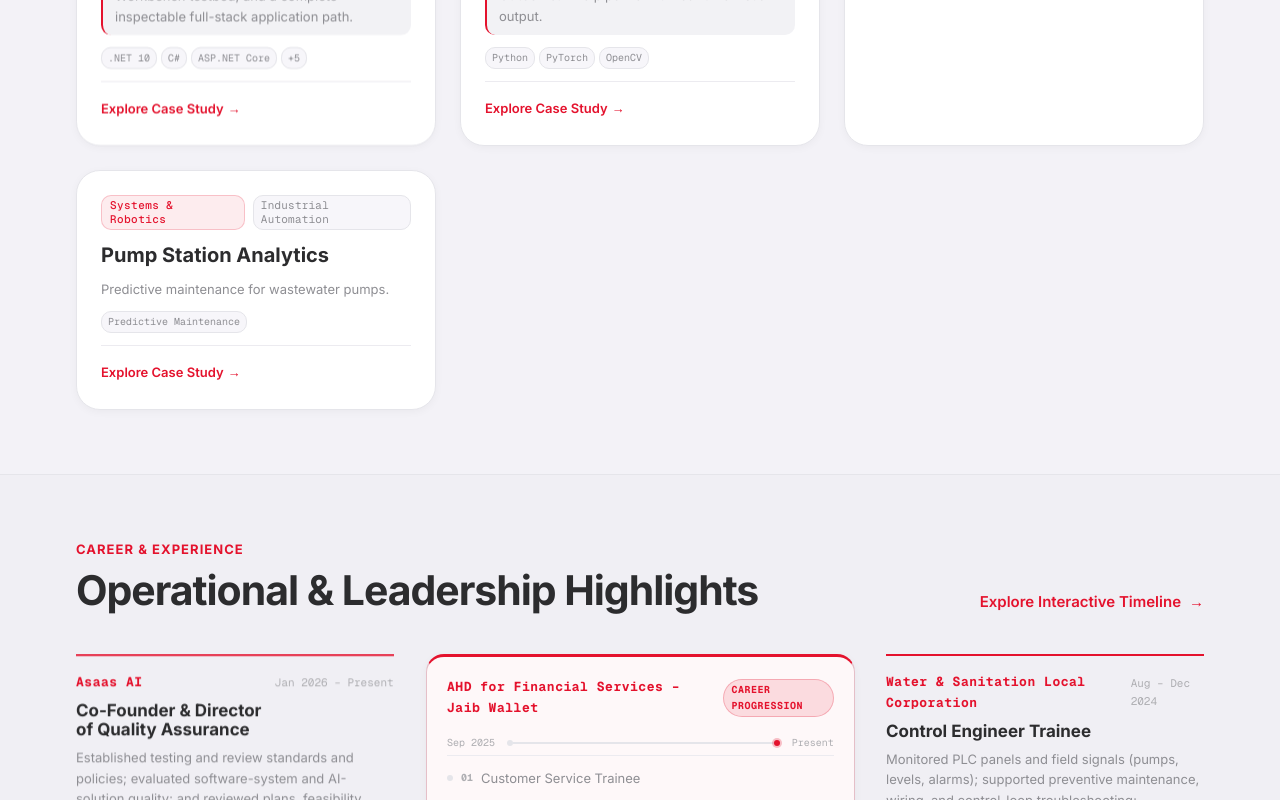
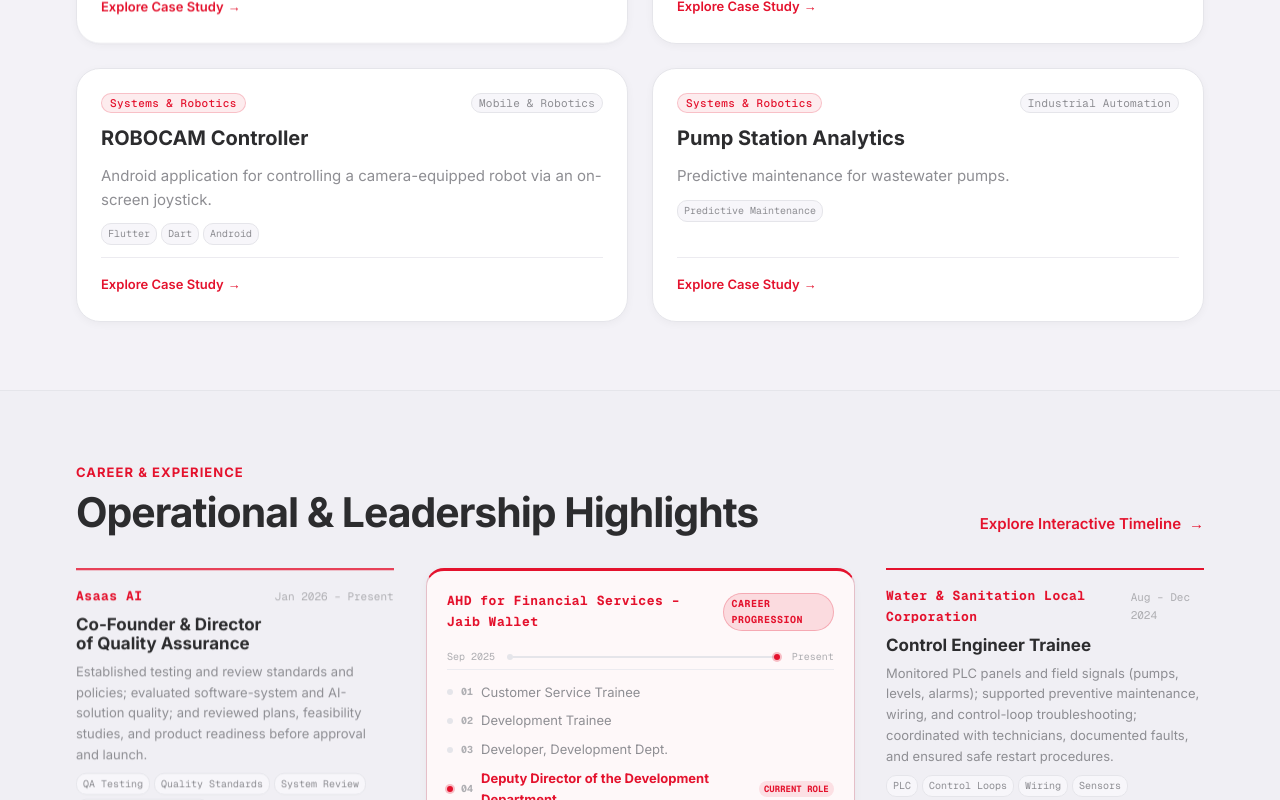
Before and after one commit to a2sn2/alhassan-portfolio, a Next.js app: page / in a window 1280 px wide. Shown: the part 1660-2460 px from the top of the page. Built offline with nearby package versions, Linux system fonts and the light colour scheme.

Commit message:
style: refine featured projects layout and section spacing (#24)

```diff
--- a/src/app/home.module.css
+++ b/src/app/home.module.css
@@ -4,12 +4,12 @@
 }
 
 .previewSection {
-  padding: var(--space-16) 0;
+  padding: clamp(3.25rem, 5.5vw, 4.25rem) 0;
   border-bottom: 1px solid var(--color-border);
 }
 
 .previewSectionAlternate {
-  padding: var(--space-16) 0;
+  padding: clamp(3.5rem, 5.5vw, 4.5rem) 0;
   border-bottom: 1px solid var(--color-border);
   background-color: color-mix(in srgb, var(--color-surface-muted) 35%, var(--color-canvas));
 }
@@ -20,7 +20,7 @@
   justify-content: space-between;
   flex-wrap: wrap;
   gap: var(--space-4);
-  margin-bottom: var(--space-10);
+  margin-bottom: var(--space-8);
 }
 
 .headerTextGroup {
@@ -78,10 +78,10 @@
   outline-offset: 2px;
 }
 
-/* Projects Grid */
+/* Projects Grid (Balanced 2x2 Desktop & Laptop Architecture) */
 .projectsGrid {
   display: grid;
-  grid-template-columns: repeat(auto-fill, minmax(280px, 1fr));
+  grid-template-columns: repeat(2, 1fr);
   gap: var(--space-6);
 }
 
@@ -132,13 +132,13 @@
   font-size: var(--text-lg);
   font-weight: var(--weight-bold);
   color: var(--color-text-primary);
-  line-height: 1.3;
+  line-height: 1.35;
 }
 
 .projectTagline {
-  font-size: var(--text-xs);
+  font-size: var(--text-sm);
   color: var(--color-text-secondary);
-  line-height: 1.5;
+  line-height: 1.55;
 }
 
 .projectSnippet {
@@ -147,8 +147,8 @@
   background-color: color-mix(in srgb, var(--color-surface-muted) 60%, transparent);
   padding: var(--space-2) var(--space-3);
   border-radius: var(--radius-sm);
-  border-left: 2px solid var(--color-brand);
-  margin-top: auto;
+  border-inline-start: 2px solid var(--color-brand);
+  line-height: 1.5;
 }
 
 .techPills {
@@ -168,6 +168,7 @@
 }
 
 .cardFooter {
+  margin-top: auto;
   padding-top: var(--space-3);
   border-top: 1px solid var(--color-border-subtle);
 }
@@ -450,6 +451,12 @@
   }
 }
 
+@media (max-width: 480px) {
+  .projectCard {
+    padding: var(--space-5);
+  }
+}
+
 @media (prefers-reduced-motion: reduce) {
   .projectCard,
   .viewAllLink,
--- a/src/components/sections/Sections.module.css
+++ b/src/components/sections/Sections.module.css
@@ -80,7 +80,7 @@
    ========================================================================== */
 .heroSection {
   padding-top: clamp(4.5rem, 9vw, 7.5rem);
-  padding-bottom: clamp(4.5rem, 9vw, 7.5rem);
+  padding-bottom: clamp(3rem, 5.5vw, 4.5rem);
   border-bottom: 1px solid var(--color-border);
   position: relative;
   overflow: hidden;
```
